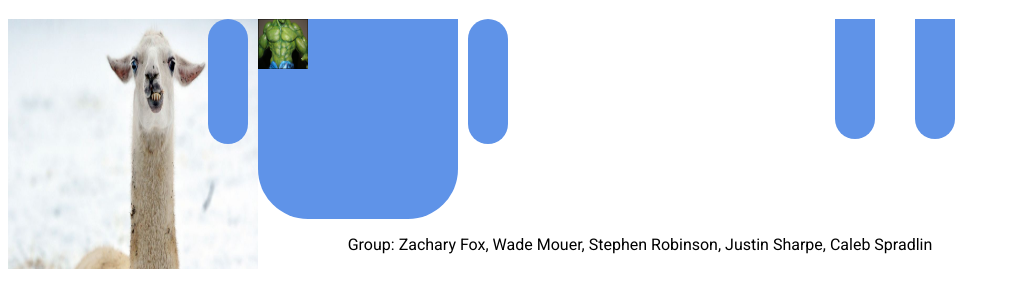
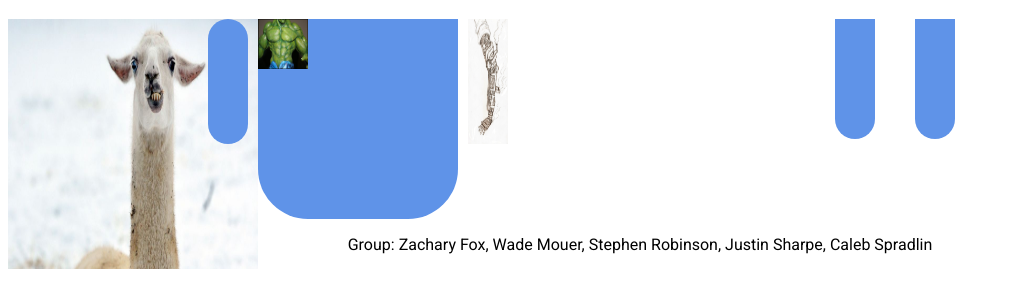
Before and after one commit to juhjuh/sweProject1, a plain HTML site: page index.html in a window 1280 px wide. Shown: the part 62-370 px from the top of the page, without its empty margins (0-1010 px from the left). Drawn offline with Linux system fonts and the light colour scheme.

Commit message:
Update index.html
Added an image of an arm for the left arm ("right arm" in code)

```diff
--- a/index.html
+++ b/index.html
@@ -18,7 +18,9 @@
 			<div class="torso">
 				<img src="./images/hulktorso.jpg" width="25%" height="25%">
 			</div>
-			<div class="right_arm"></div>
+			<div class="right_arm">
+				<img src="./images/leftarm.jpeg" width="100%" height="100%">
+			</div>
 		</div>
 		<div class="lower_body">
 			<div class="left_leg"></div>
```
